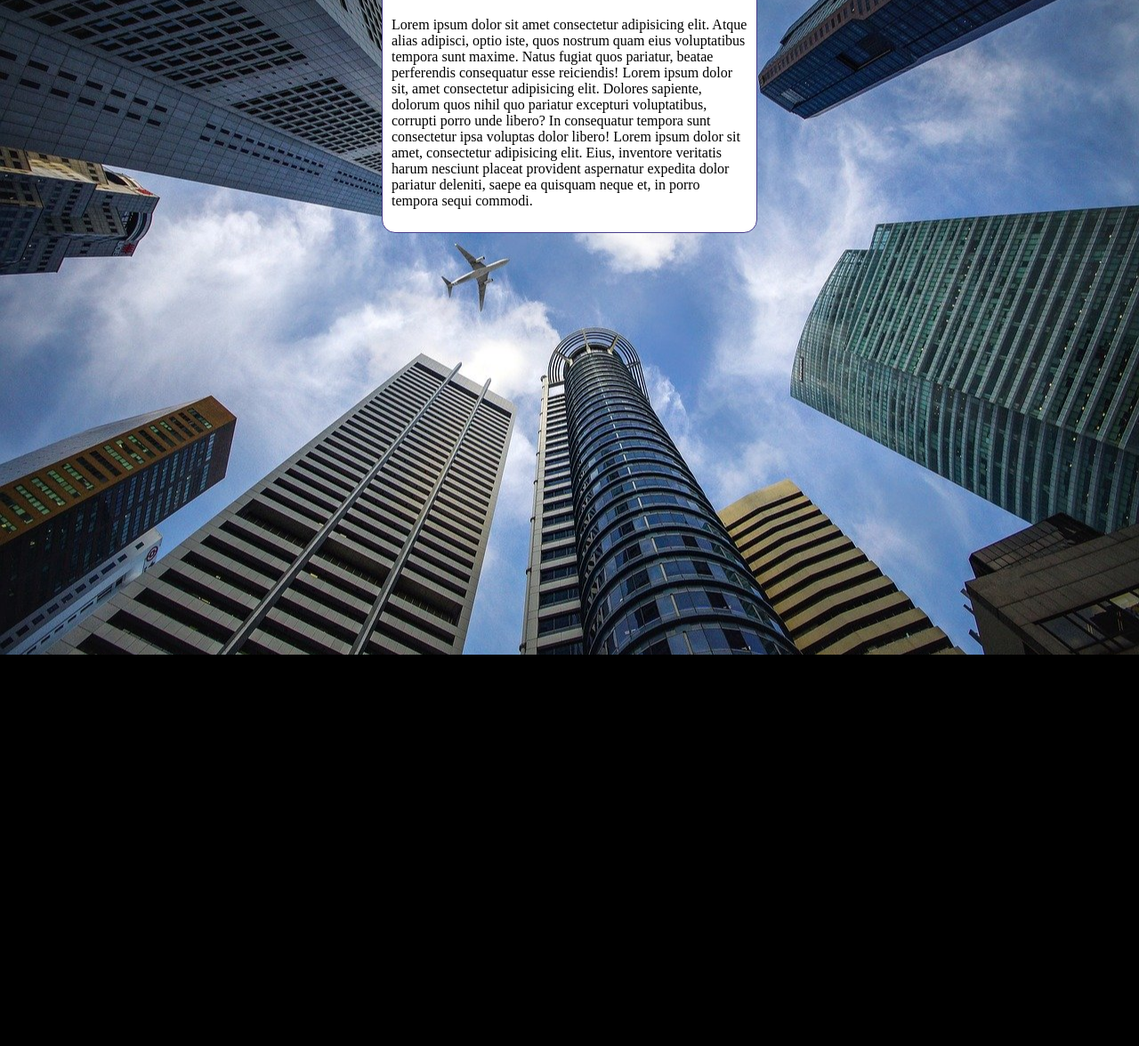
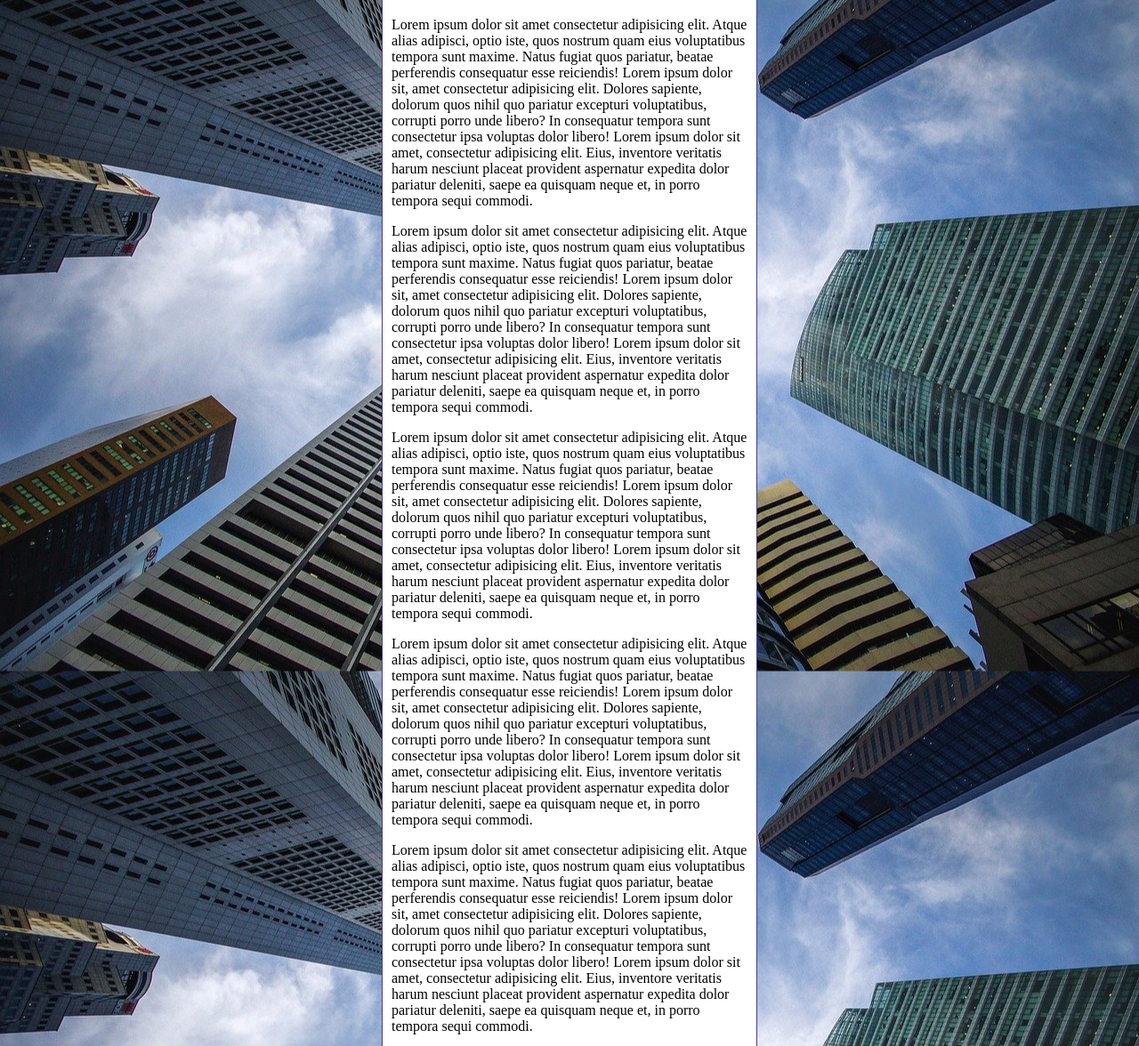
Before and after one commit to kahazdev/html-css, a plain HTML site: page exercicios/ex022/fundo006.html in a window 1280 px wide. Shown: the part 80-1256 px from the top of the page at 89% size. Before the commit the page ends 816 px from the top, so only its background shows below. Drawn offline with Linux system fonts and the light colour scheme.

Commit message:
Update fundo006.html

```diff
--- a/exercicios/ex022/fundo006.html
+++ b/exercicios/ex022/fundo006.html
@@ -10,7 +10,7 @@
             background-color: black;
             background-image: url('imagens/wallpaper002.jpg');
             background-position: center center;
-            background-repeat: no-repeat;
+            background-repeat: repeat-y;
             background-size: cover;
         }
 
@@ -28,6 +28,13 @@
     <main>
         <h1>Teste de Imagem de Fundo</h1>
         <p>Lorem ipsum dolor sit amet consectetur adipisicing elit. Atque alias adipisci, optio iste, quos nostrum quam eius voluptatibus tempora sunt maxime. Natus fugiat quos pariatur, beatae perferendis consequatur esse reiciendis! Lorem ipsum dolor sit, amet consectetur adipisicing elit. Dolores sapiente, dolorum quos nihil quo pariatur excepturi voluptatibus, corrupti porro unde libero? In consequatur tempora sunt consectetur ipsa voluptas dolor libero! Lorem ipsum dolor sit amet, consectetur adipisicing elit. Eius, inventore veritatis harum nesciunt placeat provident aspernatur expedita dolor pariatur deleniti, saepe ea quisquam neque et, in porro tempora sequi commodi.</p>
+        <p>Lorem ipsum dolor sit amet consectetur adipisicing elit. Atque alias adipisci, optio iste, quos nostrum quam eius voluptatibus tempora sunt maxime. Natus fugiat quos pariatur, beatae perferendis consequatur esse reiciendis! Lorem ipsum dolor sit, amet consectetur adipisicing elit. Dolores sapiente, dolorum quos nihil quo pariatur excepturi voluptatibus, corrupti porro unde libero? In consequatur tempora sunt consectetur ipsa voluptas dolor libero! Lorem ipsum dolor sit amet, consectetur adipisicing elit. Eius, inventore veritatis harum nesciunt placeat provident aspernatur expedita dolor pariatur deleniti, saepe ea quisquam neque et, in porro tempora sequi commodi.</p>
+        <p>Lorem ipsum dolor sit amet consectetur adipisicing elit. Atque alias adipisci, optio iste, quos nostrum quam eius voluptatibus tempora sunt maxime. Natus fugiat quos pariatur, beatae perferendis consequatur esse reiciendis! Lorem ipsum dolor sit, amet consectetur adipisicing elit. Dolores sapiente, dolorum quos nihil quo pariatur excepturi voluptatibus, corrupti porro unde libero? In consequatur tempora sunt consectetur ipsa voluptas dolor libero! Lorem ipsum dolor sit amet, consectetur adipisicing elit. Eius, inventore veritatis harum nesciunt placeat provident aspernatur expedita dolor pariatur deleniti, saepe ea quisquam neque et, in porro tempora sequi commodi.</p>
+        <p>Lorem ipsum dolor sit amet consectetur adipisicing elit. Atque alias adipisci, optio iste, quos nostrum quam eius voluptatibus tempora sunt maxime. Natus fugiat quos pariatur, beatae perferendis consequatur esse reiciendis! Lorem ipsum dolor sit, amet consectetur adipisicing elit. Dolores sapiente, dolorum quos nihil quo pariatur excepturi voluptatibus, corrupti porro unde libero? In consequatur tempora sunt consectetur ipsa voluptas dolor libero! Lorem ipsum dolor sit amet, consectetur adipisicing elit. Eius, inventore veritatis harum nesciunt placeat provident aspernatur expedita dolor pariatur deleniti, saepe ea quisquam neque et, in porro tempora sequi commodi.</p>
+        <p>Lorem ipsum dolor sit amet consectetur adipisicing elit. Atque alias adipisci, optio iste, quos nostrum quam eius voluptatibus tempora sunt maxime. Natus fugiat quos pariatur, beatae perferendis consequatur esse reiciendis! Lorem ipsum dolor sit, amet consectetur adipisicing elit. Dolores sapiente, dolorum quos nihil quo pariatur excepturi voluptatibus, corrupti porro unde libero? In consequatur tempora sunt consectetur ipsa voluptas dolor libero! Lorem ipsum dolor sit amet, consectetur adipisicing elit. Eius, inventore veritatis harum nesciunt placeat provident aspernatur expedita dolor pariatur deleniti, saepe ea quisquam neque et, in porro tempora sequi commodi.</p>
+        <p>Lorem ipsum dolor sit amet consectetur adipisicing elit. Atque alias adipisci, optio iste, quos nostrum quam eius voluptatibus tempora sunt maxime. Natus fugiat quos pariatur, beatae perferendis consequatur esse reiciendis! Lorem ipsum dolor sit, amet consectetur adipisicing elit. Dolores sapiente, dolorum quos nihil quo pariatur excepturi voluptatibus, corrupti porro unde libero? In consequatur tempora sunt consectetur ipsa voluptas dolor libero! Lorem ipsum dolor sit amet, consectetur adipisicing elit. Eius, inventore veritatis harum nesciunt placeat provident aspernatur expedita dolor pariatur deleniti, saepe ea quisquam neque et, in porro tempora sequi commodi.</p>
+        <p>Lorem ipsum dolor sit amet consectetur adipisicing elit. Atque alias adipisci, optio iste, quos nostrum quam eius voluptatibus tempora sunt maxime. Natus fugiat quos pariatur, beatae perferendis consequatur esse reiciendis! Lorem ipsum dolor sit, amet consectetur adipisicing elit. Dolores sapiente, dolorum quos nihil quo pariatur excepturi voluptatibus, corrupti porro unde libero? In consequatur tempora sunt consectetur ipsa voluptas dolor libero! Lorem ipsum dolor sit amet, consectetur adipisicing elit. Eius, inventore veritatis harum nesciunt placeat provident aspernatur expedita dolor pariatur deleniti, saepe ea quisquam neque et, in porro tempora sequi commodi.</p>
+        <p>Lorem ipsum dolor sit amet consectetur adipisicing elit. Atque alias adipisci, optio iste, quos nostrum quam eius voluptatibus tempora sunt maxime. Natus fugiat quos pariatur, beatae perferendis consequatur esse reiciendis! Lorem ipsum dolor sit, amet consectetur adipisicing elit. Dolores sapiente, dolorum quos nihil quo pariatur excepturi voluptatibus, corrupti porro unde libero? In consequatur tempora sunt consectetur ipsa voluptas dolor libero! Lorem ipsum dolor sit amet, consectetur adipisicing elit. Eius, inventore veritatis harum nesciunt placeat provident aspernatur expedita dolor pariatur deleniti, saepe ea quisquam neque et, in porro tempora sequi commodi.</p>
     </main>
 
 </body>
```
